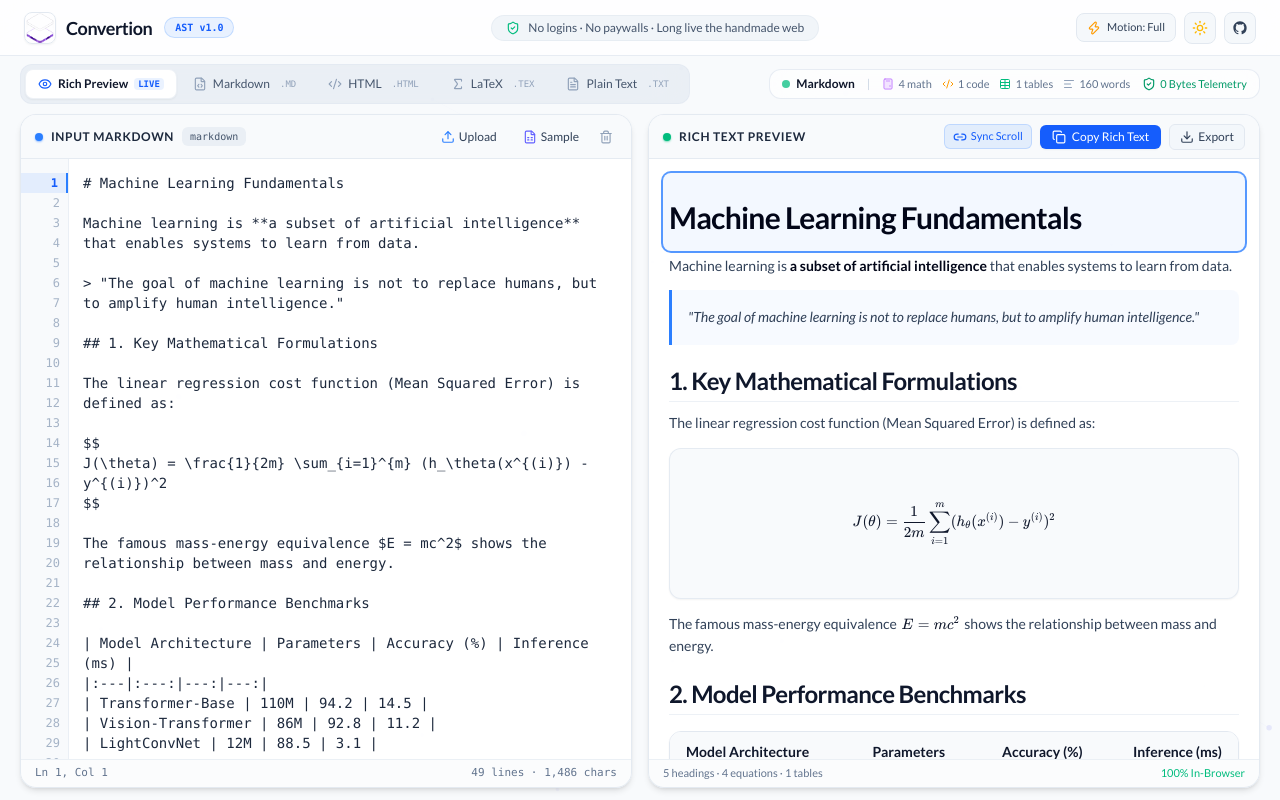
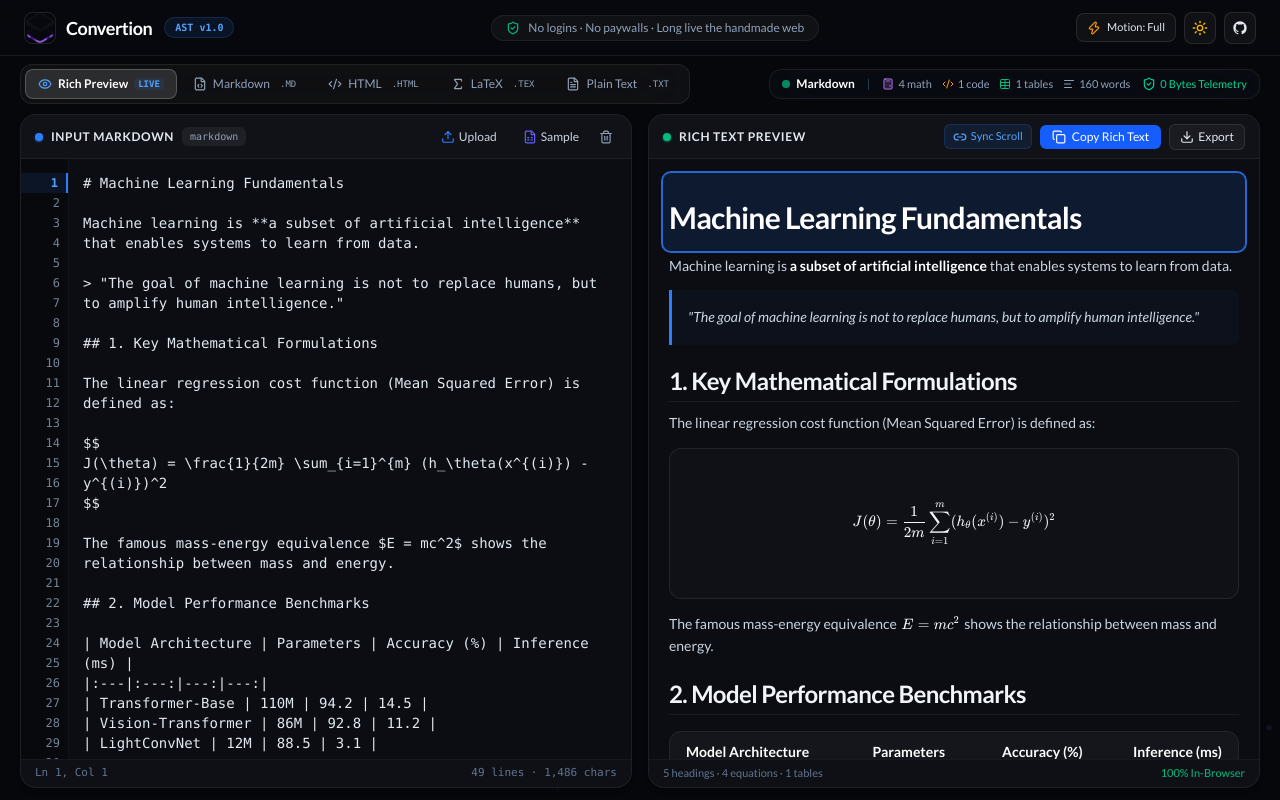
Before and after one commit to SniperRavan/Converter, a React (Vite) app: page / in a window 1280 px wide. Built offline with nearby package versions, Linux system fonts and the light colour scheme; a web font is replaced by a local one.

Commit message:
fix(theme): fix class-based dark mode in Tailwind v4 and enforce cursor-pointer globally

```diff
--- a/index.html
+++ b/index.html
@@ -1,5 +1,5 @@
 <!doctype html>
-<html lang="en">
+<html lang="en" class="dark">
   <head>
     <meta charset="UTF-8" />
     <link rel="icon" type="image/svg+xml" href="/favicon.svg" />
--- a/src/index.css
+++ b/src/index.css
@@ -1,4 +1,6 @@
 @import "tailwindcss";
+
+@custom-variant dark (&:where(.dark, .dark *));
 
 @theme {
   --font-sans: 'Google Sans', 'Lato', -apple-system, BlinkMacSystemFont, 'Segoe UI', Roboto, sans-serif;
@@ -37,6 +39,19 @@
     -moz-osx-font-smoothing: grayscale;
     min-height: 100vh;
     overflow-x: hidden;
+  }
+
+  /* Global Cursor Pointer Enforcement for all clickable interactive controls */
+  button,
+  [role="button"],
+  input[type="button"],
+  input[type="submit"],
+  input[type="reset"],
+  input[type="checkbox"],
+  input[type="radio"],
+  select,
+  a {
+    cursor: pointer !important;
   }
 }
 
--- a/src/store/useConverterStore.ts
+++ b/src/store/useConverterStore.ts
@@ -114,7 +114,7 @@ export const useConverterStore = create<ConverterStore>((set, get) => ({
       },
     })),
 
-  themeMode: 'dark',
+  themeMode: (typeof window !== 'undefined' && (localStorage.getItem('convertion_theme') as 'dark' | 'light')) || 'dark',
   toggleThemeMode: () => {
     const next = get().themeMode === 'dark' ? 'light' : 'dark'
     if (typeof document !== 'undefined') {
@@ -123,6 +123,9 @@ export const useConverterStore = create<ConverterStore>((set, get) => ({
       } else {
         document.documentElement.classList.remove('dark')
       }
+      try {
+        localStorage.setItem('convertion_theme', next)
+      } catch {}
     }
     set({ themeMode: next })
   },
```
